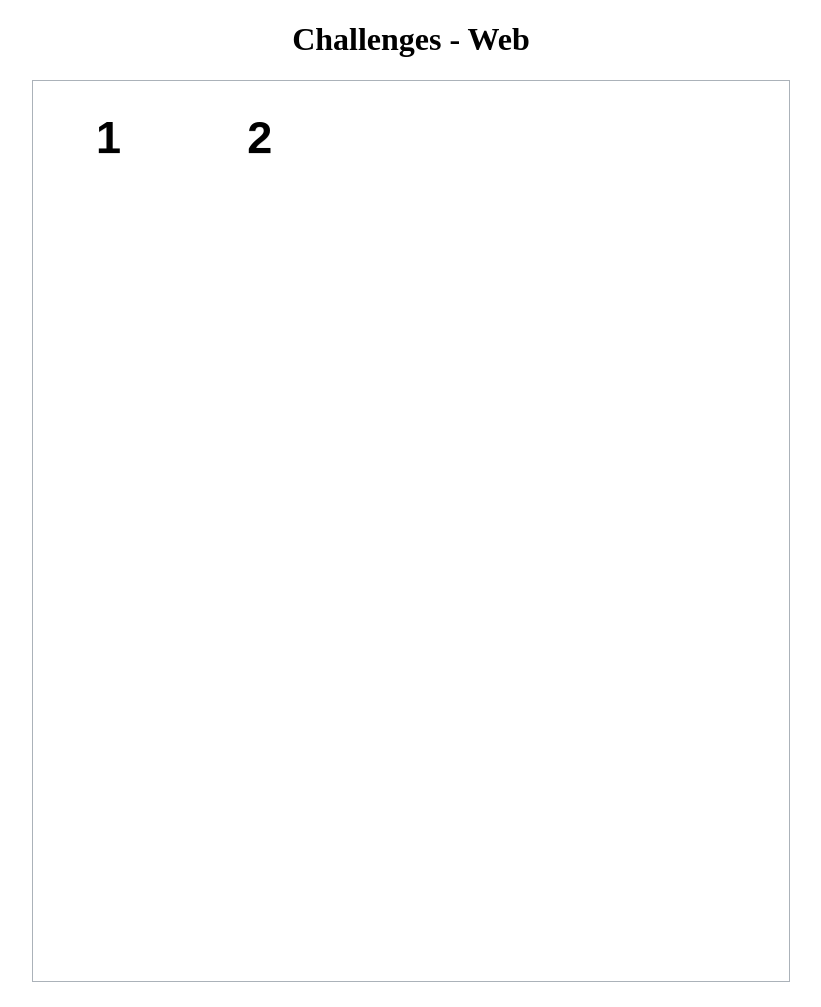
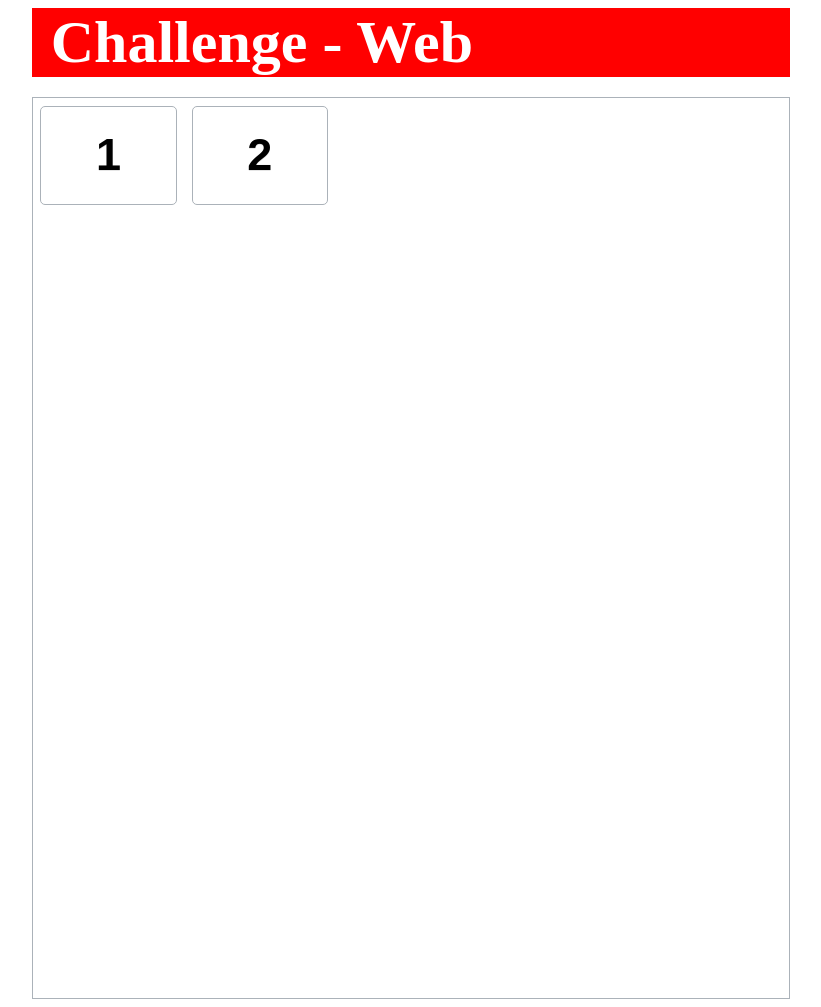
Before and after one commit to fsraba/web1, a PHP site: page /views/category/web/web_index.php in a window 1280 px wide. Shown: the whole page, without its empty margins (229-1050 px from the left). Before the commit the page ends 982 px from the top, so only its background shows below. Run offline with PHP 8.4, Linux system fonts and the light colour scheme.

Commit message:
추가중...

```diff
--- a/public/stylesheets/webcategory.css
+++ b/public/stylesheets/webcategory.css
@@ -4,7 +4,9 @@
 }
 
 .title{
-  text-align: center;
+  background-color: red;
+  margin-left: 20%;
+  margin-right: 20%;
 }
 
 .m_sc{
@@ -32,13 +34,13 @@
   margin-left: auto;
   margin-right: auto;
   display: block;
-  border: 1px solid #ABB2B9;
   font-size: 45px;
 }
 
 .qbutton-submit {
   border: 0px;
   color: #fff;
+  border: 1px solid #ABB2B9;
   text-shadow: 0 1px rgba(0,0,0,0.1);
 }
 
@@ -48,6 +50,13 @@
   background-color: #357ae8;
 }
 
+.title_text{
+  color: white;
+  margin-top: 0;
+  margin-left: 2.5%;
+  font-size: 60px;
+}
+
 .q_text{
   color: black;
 }
--- a/views/category/web/web_index.php
+++ b/views/category/web/web_index.php
@@ -8,7 +8,9 @@
     <title>IVIAS :: 웹</title>
 </head>
 <body>
-    <h1 class="title">Challenges - Web</h1>
+    <div class="title">
+        <span class="title_text"><strong>Challenge - Web</strong></span>
+    </div>
 
     <div class="m_sc">
         <div class="chall_wapper">
```
